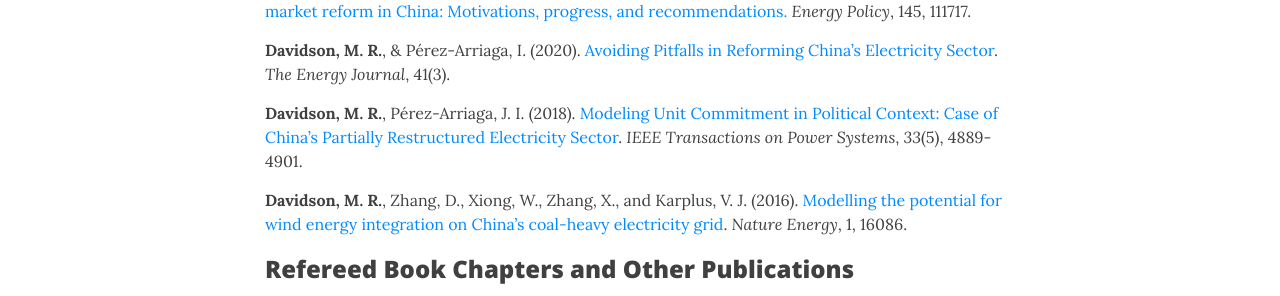
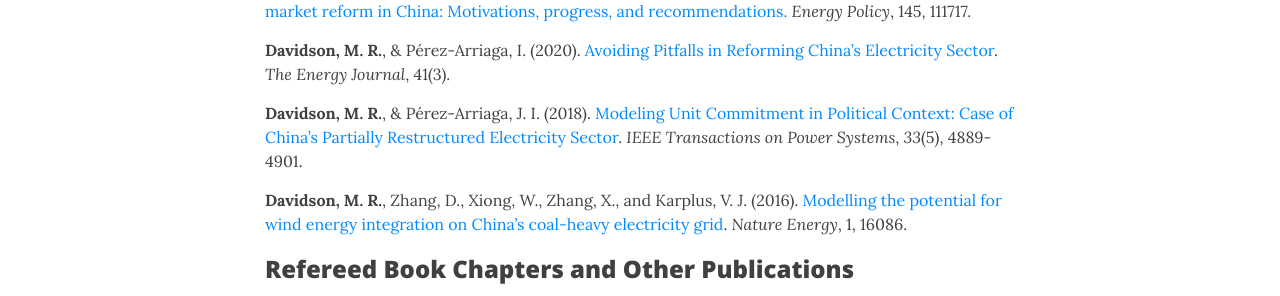
Before and after one commit to east-winds/east-winds.github.io, a Jekyll site: the page built from papers.md, in a window 1280 px wide and 900 px high. Shown: the part 298-594 px from the top of the window. Built offline with Jekyll 4.4.1, drawn with Linux system fonts in a browser that asks for light colours; nearby versions of some CDN libraries.

```diff
--- a/papers.md
+++ b/papers.md
@@ -12,7 +12,7 @@ Guo, H., **Davidson, M. R.**, Chen, Q., Zhang, D., Jiang, N., Xia, Q., Kang, C.,
 
 **Davidson, M. R.**, & Pérez-Arriaga, I. (2020). [Avoiding Pitfalls in Reforming China’s Electricity Sector](/2019-12-16-avoiding-pitfalls-china-electricity-reforms/). _The Energy Journal_, 41(3).
 
-**Davidson, M. R.**, Pérez-Arriaga, J. I. (2018). [Modeling Unit Commitment in Political Context: Case of China's Partially Restructured Electricity Sector](/2018-04-02-unit-commitment-china-political-context-ieee/). _IEEE Transactions on Power Systems_, _33_(5), 4889-4901.
+**Davidson, M. R.**, & Pérez-Arriaga, J. I. (2018). [Modeling Unit Commitment in Political Context: Case of China's Partially Restructured Electricity Sector](/2018-04-02-unit-commitment-china-political-context-ieee/). _IEEE Transactions on Power Systems_, _33_(5), 4889-4901.
 
 **Davidson, M. R.**, Zhang, D., Xiong, W., Zhang, X., and Karplus, V. J. (2016). [Modelling the potential for wind energy integration on China's coal-heavy electricity grid](/2016-06-20-modelling-wind-energy-potential-China/). _Nature Energy_, 1, 16086.
 
```
Also changed, not shown: Gemfile.lock.
